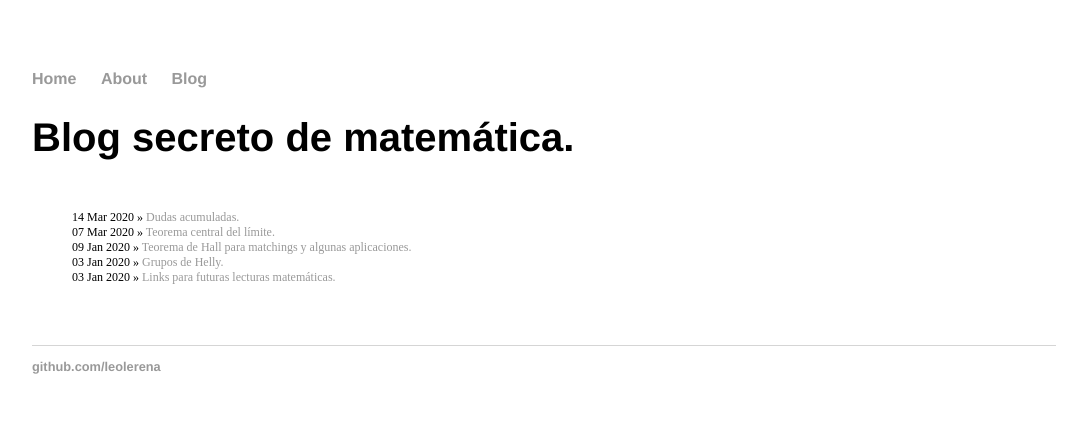
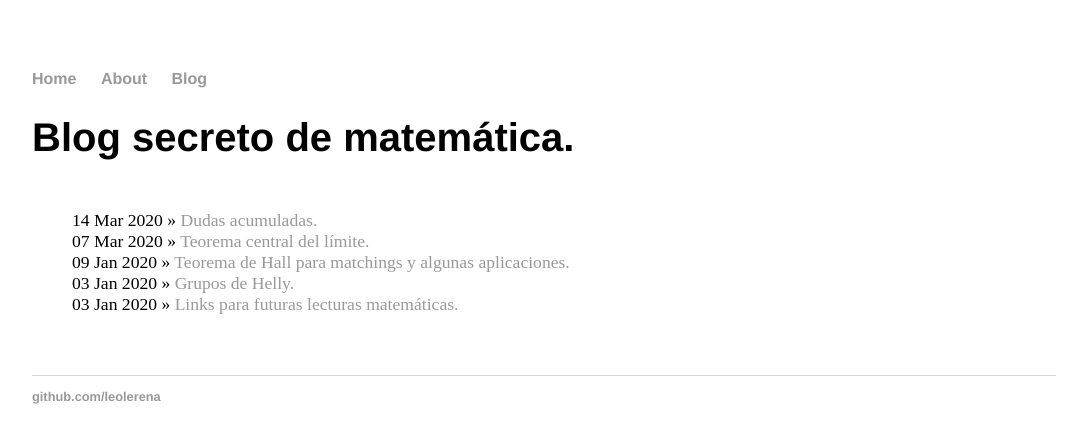
Before and after one commit to leolerena/leolerena.github.io, a Jekyll site: the page built from blog/index.html, in a window 1280 px wide. Shown: the top 443 px of the page, without its empty margins (96-1183 px from the left). Built offline with Jekyll 4.4.1, drawn with Linux system fonts in a browser that asks for light colours.

Commit message:
Update main.css

```diff
--- a/css/main.css
+++ b/css/main.css
@@ -35,7 +35,7 @@ footer {
 
 ul.posts {
     margin: 50px auto 60px;
-    font-size: 0.75em;
+    font-size: 1.1em;
 }
 
 ul.posts li {
```
